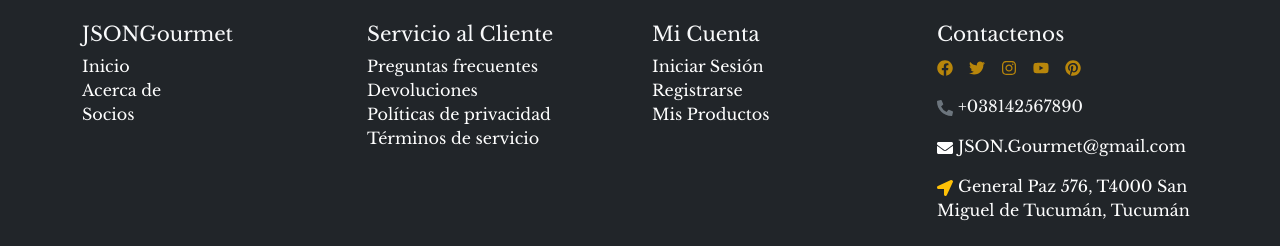
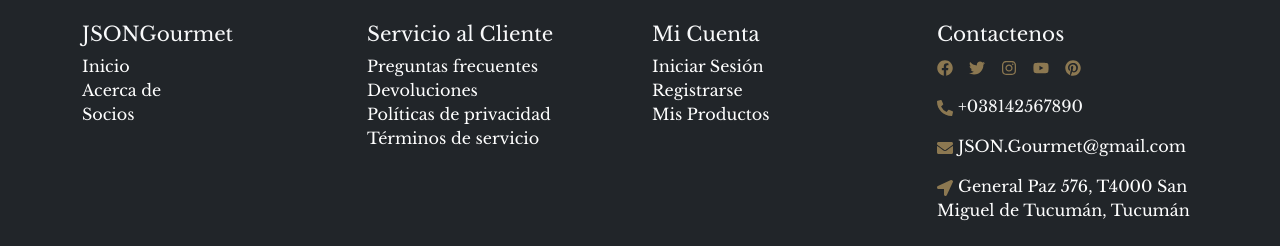
Before and after one commit to joaquin-fuentes/ProyectoFinal-Grupo3, a React (Vite) app: page /AcercaDe in a window 1280 px wide. Shown: the part 1556-1802 px from the top of the page. Built offline with nearby package versions, Linux system fonts and the light colour scheme; no server answers; a web font is replaced by a local one.

Commit message:
Se corrigen los estilos del footer

```diff
--- a/src/App.css
+++ b/src/App.css
@@ -156,7 +156,7 @@ html {
 }
 
 .footer-link:hover {
-  color: goldenrod;
+  color: var(--detalles)
 }
 
 .footer-icon-link {
@@ -164,7 +164,7 @@ html {
 }
 
 .footer-icon {
-  fill: #b8860b;
+  fill: var(--detalles);
 }
 
 .footer-icon:hover {
--- a/src/components/common/Footer.jsx
+++ b/src/components/common/Footer.jsx
@@ -1,4 +1,3 @@
-import React from "react";
 import { Link } from 'react-router-dom';
 import { Container, Row, Col } from 'react-bootstrap';
 import { FaEnvelope, FaFacebook, FaInstagram, FaPhoneAlt, FaYoutube, FaTwitter, FaLocationArrow, FaPinterest } from 'react-icons/fa';
@@ -68,15 +67,15 @@ const Footer = () => {
                 </li>
               </div>
               <li className="pt-2">
-                <FaPhoneAlt className="text-secondary" />
+                <FaPhoneAlt className="footer-icon" />
                 <span className="footer-text">+038142567890</span>
               </li>
               <li className="my-3">
-                <FaEnvelope className="text-white" />
+                <FaEnvelope className="footer-icon" />
                 <Link to="/404" className="footer-text footer-link">JSON.Gourmet@gmail.com</Link>
               </li>
               <li>
-                <FaLocationArrow className="text-warning" />
+                <FaLocationArrow className="footer-icon" />
                 <a href={urlGoogle} target="_blank" rel="noopener noreferrer" className="footer-text footer-link">General Paz 576, T4000 San Miguel de Tucumán, Tucumán</a>
               </li>
             </ul>
```
